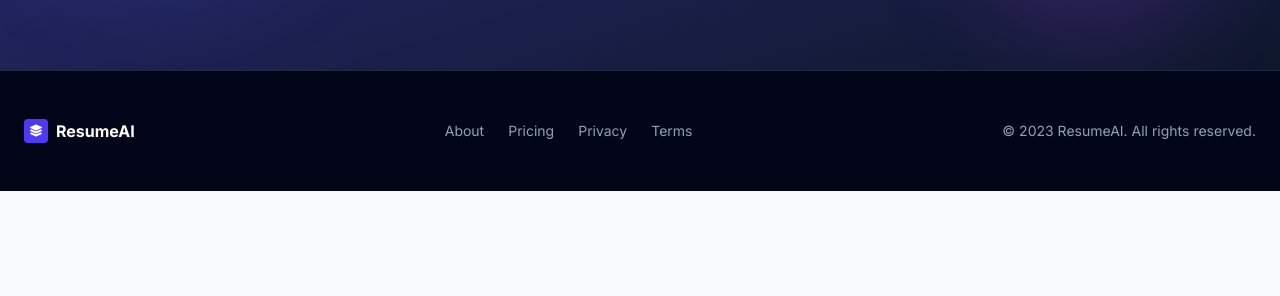
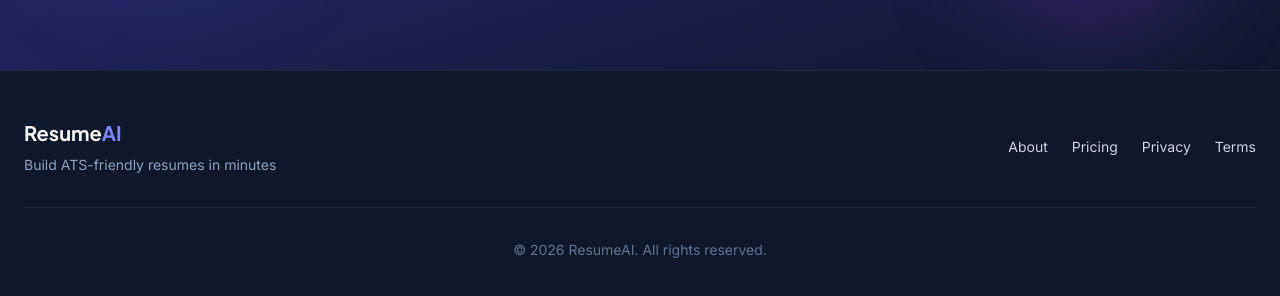
Before and after one commit to suraj292/react-resume, a Next.js app in the folder resume-builder-frontend/: page / in a window 1280 px wide. Shown: the part 5745-6041 px from the top of the page. Before the commit the page ends 5936 px from the top, so only its background shows below. Built offline with nearby package versions, Linux system fonts and the light colour scheme; no server answers.

Commit message:
refactor: centralize and manage application routes using a new `ROUTES` object.

```diff
--- a/resume-builder-frontend/app/(marketing)/ats-checker/page.tsx
+++ b/resume-builder-frontend/app/(marketing)/ats-checker/page.tsx
@@ -5,6 +5,7 @@ import MarketingLayout from '@/components/layout/marketing-layout';
 import { useAuth } from '@/contexts/AuthContext';
 import AuthRequiredModal from '@/components/auth-required-modal';
 import { analyzeResume } from '@/lib/ats-api';
+import { ROUTES } from '@/lib/routes';
 
 export default function ATSCheckerPage() {
     const [activeTab, setActiveTab] = useState('upload');
@@ -583,7 +584,7 @@ export default function ATSCheckerPage() {
                     {/* Fix Actions */}
                     <div className="mt-8 flex justify-center animate-[slideUp_0.6s_ease-out_forwards] [animation-delay:0.9s]">
                         <a
-                            href="/builder"
+                            href={ROUTES.BUILDER}
                             className="inline-flex items-center justify-center px-8 py-4 text-base font-bold text-white transition-all duration-200 bg-indigo-600 border border-transparent rounded-full shadow-lg hover:bg-indigo-700 hover:shadow-indigo-500/30 focus:outline-none focus:ring-2 focus:ring-offset-2 focus:ring-indigo-600 transform hover:-translate-y-1"
                         >
                             <i className="fa-solid fa-wrench mr-2"></i> Fix These Issues in Resume Builder
--- a/resume-builder-frontend/app/(marketing)/contact/page.tsx
+++ b/resume-builder-frontend/app/(marketing)/contact/page.tsx
@@ -3,6 +3,7 @@
 import MarketingLayout from '@/components/layout/marketing-layout';
 import Link from 'next/link';
 import { useState, FormEvent } from 'react';
+import { ROUTES } from '@/lib/routes';
 
 export default function ContactPage() {
     const [showSuccess, setShowSuccess] = useState(false);
@@ -262,13 +263,13 @@ export default function ContactPage() {
                     <h2 className="text-3xl md:text-5xl font-display font-bold mb-6">Ready to Build Your Resume with AI?</h2>
                     <div className="flex flex-col sm:flex-row justify-center gap-4">
                         <Link
-                            href="/builder"
+                            href={ROUTES.BUILDER}
                             className="px-8 py-4 bg-white text-indigo-900 font-bold rounded-xl shadow-lg hover:bg-indigo-50 transition-colors"
                         >
                             Build Resume Free
                         </Link>
                         <Link
-                            href="/ats-checker"
+                            href={ROUTES.ATS_CHECKER}
                             className="px-8 py-4 bg-transparent border border-indigo-400 text-white font-bold rounded-xl hover:bg-indigo-800 transition-colors"
                         >
                             Check ATS Score
--- a/resume-builder-frontend/app/(marketing)/pricing/page.tsx
+++ b/resume-builder-frontend/app/(marketing)/pricing/page.tsx
@@ -4,6 +4,7 @@ import MarketingLayout from '@/components/layout/marketing-layout';
 import Link from 'next/link';
 import { useState, useEffect } from 'react';
 import axios from 'axios';
+import { ROUTES } from '@/lib/routes';
 
 interface PricingFeature {
     text: string;
@@ -425,13 +426,13 @@ export default function PricingPage() {
                 </p>
                 <div className="flex flex-col sm:flex-row justify-center gap-4 animate-[fadeUp_0.8s_ease-out_forwards] [animation-delay:0.2s]">
                     <Link
-                        href="/builder"
+                        href={ROUTES.BUILDER}
                         className="px-8 py-4 bg-white text-indigo-900 font-bold rounded-xl shadow-lg hover:bg-indigo-50 transition-colors transform hover:-translate-y-1"
                     >
                         Build Resume Free
                     </Link>
                     <Link
-                        href="/ats-checker"
+                        href={ROUTES.ATS_CHECKER}
                         className="px-8 py-4 bg-transparent border border-indigo-400 text-white font-bold rounded-xl hover:bg-indigo-800 transition-colors transform hover:-translate-y-1"
                     >
                         Check ATS Score
--- a/resume-builder-frontend/components/layout/footer.tsx
+++ b/resume-builder-frontend/components/layout/footer.tsx
@@ -1,35 +1,34 @@
 import Link from 'next/link';
+import { ROUTES } from '@/lib/routes';
 
 export default function Footer() {
     return (
-        <footer className="bg-slate-950 text-slate-400 py-12 border-t border-slate-800">
-            <div className="container mx-auto px-6 flex flex-col md:flex-row justify-between items-center gap-6">
-                <div className="flex items-center gap-2 group cursor-pointer">
-                    <div className="w-6 h-6 rounded bg-indigo-600 flex items-center justify-center text-white text-xs group-hover:rotate-12 transition-transform">
-                        <i className="fa-solid fa-layer-group"></i>
+        <footer className="bg-slate-900 text-slate-300 py-12 border-t border-slate-800">
+            <div className="container mx-auto px-6">
+                <div className="flex flex-col md:flex-row justify-between items-center gap-6">
+                    <div className="text-center md:text-left">
+                        <h3 className="text-xl font-display font-bold text-white mb-2">
+                            Resume<span className="text-indigo-400">AI</span>
+                        </h3>
+                        <p className="text-sm text-slate-400">Build ATS-friendly resumes in minutes</p>
                     </div>
-                    <span className="font-bold text-white group-hover:text-indigo-400 transition-colors">
-                        ResumeAI
-                    </span>
-                </div>
-
                     <div className="flex gap-6 text-sm">
-                    <Link href="/about" className="hover:text-white transition-colors">
+                        <Link href={ROUTES.ABOUT} className="hover:text-white transition-colors">
                             About
                         </Link>
-                    <Link href="/pricing" className="hover:text-white transition-colors">
+                        <Link href={ROUTES.PRICING} className="hover:text-white transition-colors">
                             Pricing
                         </Link>
-                    <Link href="/privacy" className="hover:text-white transition-colors">
+                        <Link href={ROUTES.PRIVACY} className="hover:text-white transition-colors">
                             Privacy
                         </Link>
-                    <Link href="/terms" className="hover:text-white transition-colors">
+                        <Link href={ROUTES.TERMS} className="hover:text-white transition-colors">
                             Terms
                         </Link>
                     </div>
-
-                <div className="text-sm">
-                    &copy; 2023 ResumeAI. All rights reserved.
+                </div>
+                <div className="mt-8 pt-8 border-t border-slate-800 text-center text-sm text-slate-500">
+                    © {new Date().getFullYear()} ResumeAI. All rights reserved.
                 </div>
             </div>
         </footer>
--- /dev/null
+++ b/resume-builder-frontend/lib/routes.ts
@@ -0,0 +1,117 @@
+/**
+ * Centralized Route Management
+ *
+ * All application routes are defined here for easy management and type safety.
+ * Import and use these route helpers throughout the application instead of hardcoded strings.
+ */
+
+// ============================================================================
+// Route Definitions
+// ============================================================================
+
+export const ROUTES = {
+    // Public Routes
+    HOME: '/',
+    LOGIN: '/login',
+    REGISTER: '/login?tab=register',
+
+    // Marketing Pages
+    PRICING: '/pricing',
+    ATS_CHECKER: '/ats-checker',
+    CONTACT: '/contact',
+    ABOUT: '/about',
+    BLOG: '/blog',
+
+    // Legal Pages
+    PRIVACY: '/privacy',
+    TERMS: '/terms',
+
+    // Dashboard Routes (Protected)
+    BUILDER: '/builder',
+    PROFILE: '/profile',
+    MY_RESUMES: '/my-resumes',
+    CHECKOUT: '/checkout',
+
+    // Dynamic Routes (functions that return paths)
+    blogPost: (slug: string) => `/blog/${slug}`,
+    checkoutWithPlan: (plan: string, period: 'monthly' | 'yearly' = 'monthly') =>
+        `/checkout?plan=${plan}&period=${period}`,
+    loginWithRedirect: (redirectTo: string) => `/login?redirect=${encodeURIComponent(redirectTo)}`,
+} as const;
+
+// ============================================================================
+// Route Helpers
+// ============================================================================
+
+/**
+ * Check if user is authenticated
+ */
+export const isAuthenticated = (): boolean => {
+    if (typeof window === 'undefined') return false;
+    return !!localStorage.getItem('auth_token');
+};
+
+/**
+ * Get authentication redirect URL
+ * If user is not authenticated, returns login URL with redirect parameter
+ * Otherwise returns the target URL
+ */
+export const getAuthRedirectUrl = (targetUrl: string): string => {
+    if (isAuthenticated()) {
+        return targetUrl;
+    }
+    return ROUTES.loginWithRedirect(targetUrl);
+};
+
+/**
+ * Navigate to a route with authentication check
+ * Redirects to login if not authenticated, otherwise goes to target
+ */
+export const navigateWithAuth = (targetUrl: string): void => {
+    if (typeof window === 'undefined') return;
+
+    const url = getAuthRedirectUrl(targetUrl);
+    window.location.href = url;
+};
+
+/**
+ * Navigate to checkout with plan selection
+ * Checks authentication and redirects accordingly
+ */
+export const navigateToCheckout = (plan: string, period: 'monthly' | 'yearly' = 'monthly'): void => {
+    const checkoutUrl = ROUTES.checkoutWithPlan(plan, period);
+    navigateWithAuth(checkoutUrl);
+};
+
+// ============================================================================
+// Route Groups (for navigation menus)
+// ============================================================================
+
+export const NAVIGATION_GROUPS = {
+    main: [
+        { name: 'Home', href: ROUTES.HOME },
+        { name: 'Builder', href: ROUTES.BUILDER },
+        { name: 'ATS Checker', href: ROUTES.ATS_CHECKER },
+        { name: 'Pricing', href: ROUTES.PRICING },
+        { name: 'Contact', href: ROUTES.CONTACT },
+    ],
+
+    footer: [
+        { name: 'About', href: ROUTES.ABOUT },
+        { name: 'Pricing', href: ROUTES.PRICING },
+        { name: 'Privacy', href: ROUTES.PRIVACY },
+        { name: 'Terms', href: ROUTES.TERMS },
+    ],
+
+    userMenu: [
+        { name: 'Profile', href: ROUTES.PROFILE, icon: 'fa-user' },
+        { name: 'My Resumes', href: ROUTES.MY_RESUMES, icon: 'fa-file-lines' },
+    ],
+} as const;
+
+// ============================================================================
+// Type Exports
+// ============================================================================
+
+export type RouteKey = keyof typeof ROUTES;
+export type NavigationGroup = keyof typeof NAVIGATION_GROUPS;
```
Also changed, not shown: resume-builder-frontend/app/page.tsx (+16 -15 lines), resume-builder-frontend/components/layout/header.tsx (+21 -20 lines), 2 other files (tests, documents, lock files or other folders). Lines whose indentation alone changed are shown as unchanged.
